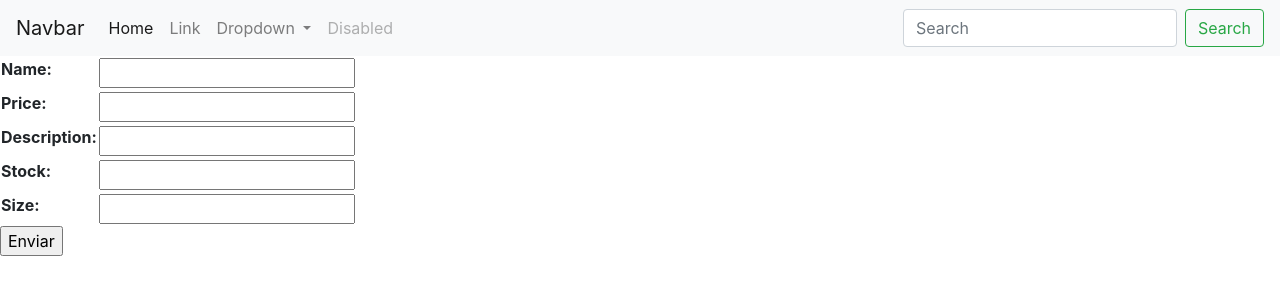
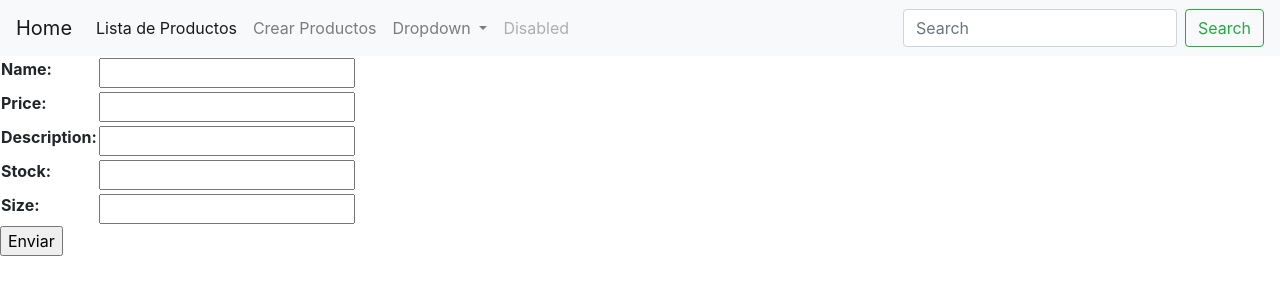
Before and after one commit to catabanchieri/Entrega-Intermedia-Abati-Pereira-Banchieri, a Django app: page /products/new_product/ in a window 1280 px wide. Shown: the top 300 px of the page. Run offline with Django 4.2, Linux system fonts and the light colour scheme; some libraries are stand-ins or nearby versions.

Commit message:
final 6-8.22

```diff
--- a/ecommerce_project/templates/base.html
+++ b/ecommerce_project/templates/base.html
@@ -20,7 +20,7 @@
   </head>
   <header>
     <nav class="navbar navbar-expand-lg navbar-light bg-light">
-        <a class="navbar-brand" href="#">Navbar</a>
+        <a class="navbar-brand" href="#">Home</a>
         <button class="navbar-toggler" type="button" data-toggle="collapse" data-target="#navbarSupportedContent" aria-controls="navbarSupportedContent" aria-expanded="false" aria-label="Toggle navigation">
           <span class="navbar-toggler-icon"></span>
         </button>
@@ -28,10 +28,10 @@
         <div class="collapse navbar-collapse" id="navbarSupportedContent">
           <ul class="navbar-nav mr-auto">
             <li class="nav-item active">
-              <a class="nav-link" href="#">Home <span class="sr-only">(current)</span></a>
+              <a class="nav-link" href="/products/products_list">Lista de Productos<span class="sr-only">(current)</span></a>
             </li>
             <li class="nav-item">
-              <a class="nav-link" href="#">Link</a>
+              <a class="nav-link" href="/products/new_product/">Crear Productos</a>
             </li>
             <li class="nav-item dropdown">
               <a class="nav-link dropdown-toggle" href="#" id="navbarDropdown" role="button" data-toggle="dropdown" aria-haspopup="true" aria-expanded="false">
```
Also changed, not shown: ecommerce_project/templates/products/products_list.html (+15 -6 lines).
